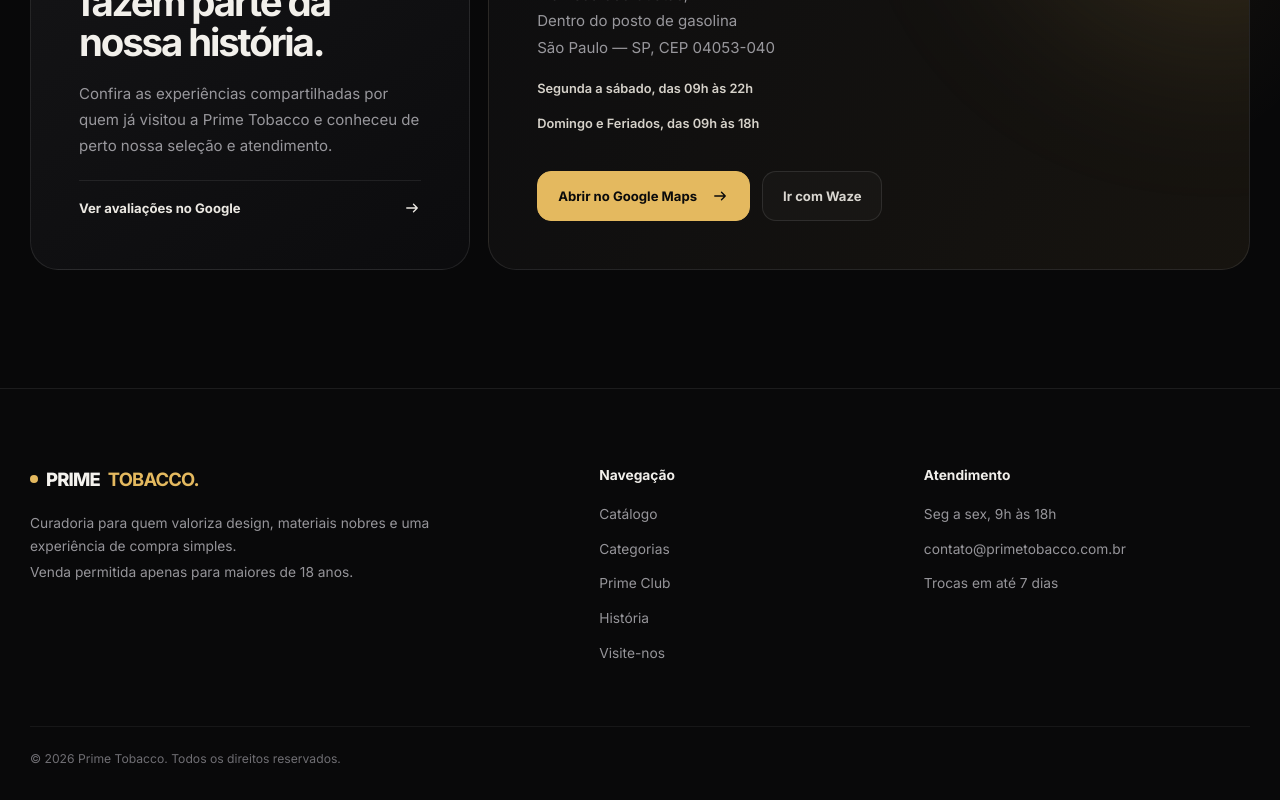
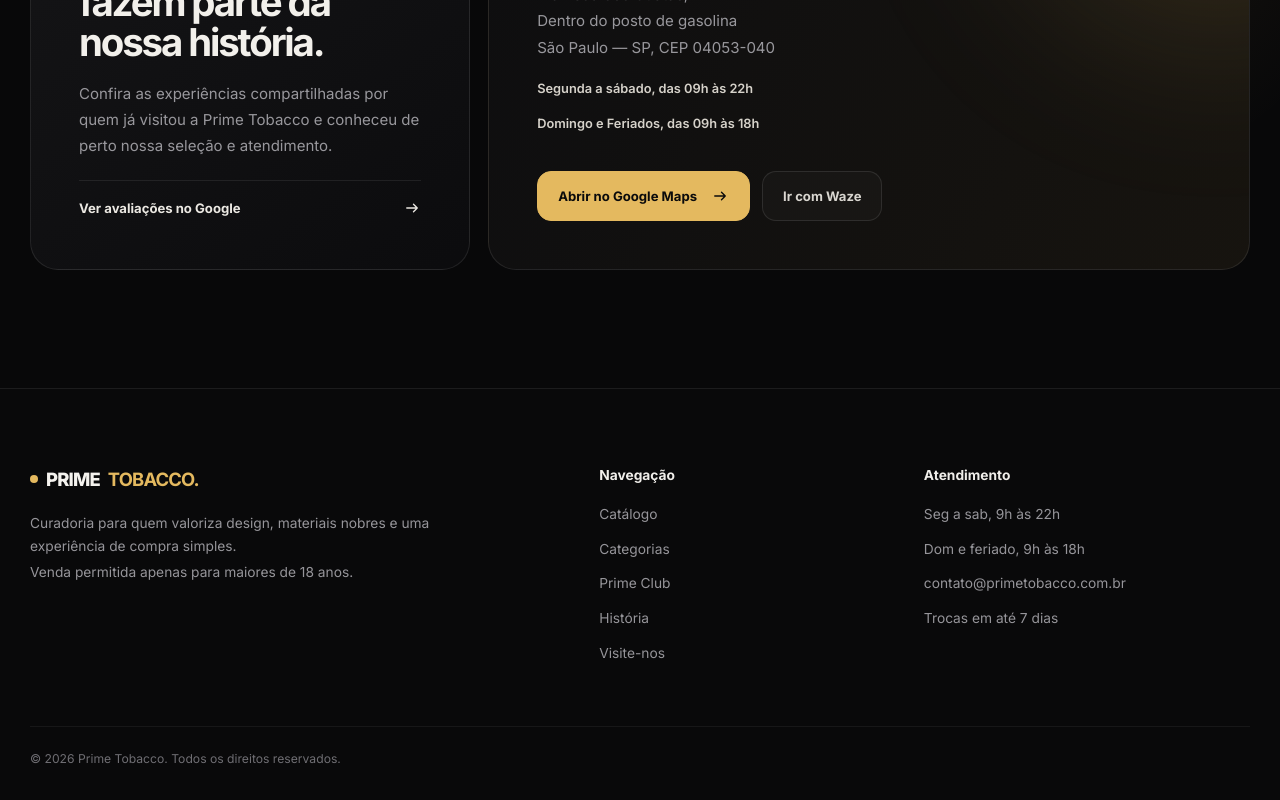
Before and after one commit to fernando12128/tabacaria-web, a React (Vite) app: page / in a window 1280 px wide. Shown: the part 5048-5848 px from the top of the page. Built offline with nearby package versions, Linux system fonts and the light colour scheme; no server answers.

Commit message:
Feat: atualizando horario de funcionamento

```diff
--- a/src/components/FooterCTA/FooterCTA.jsx
+++ b/src/components/FooterCTA/FooterCTA.jsx
@@ -28,7 +28,8 @@
 
           <div className="footer-links">
             <strong>Atendimento</strong>
-            <span>Seg a sex, 9h às 18h</span>
+            <span>Seg a sab, 9h às 22h</span>
+            <span>Dom e feriado, 9h às 18h</span>
             <a href="mailto:contato@primetobacco.com.br">
               contato@primetobacco.com.br
             </a>
```
